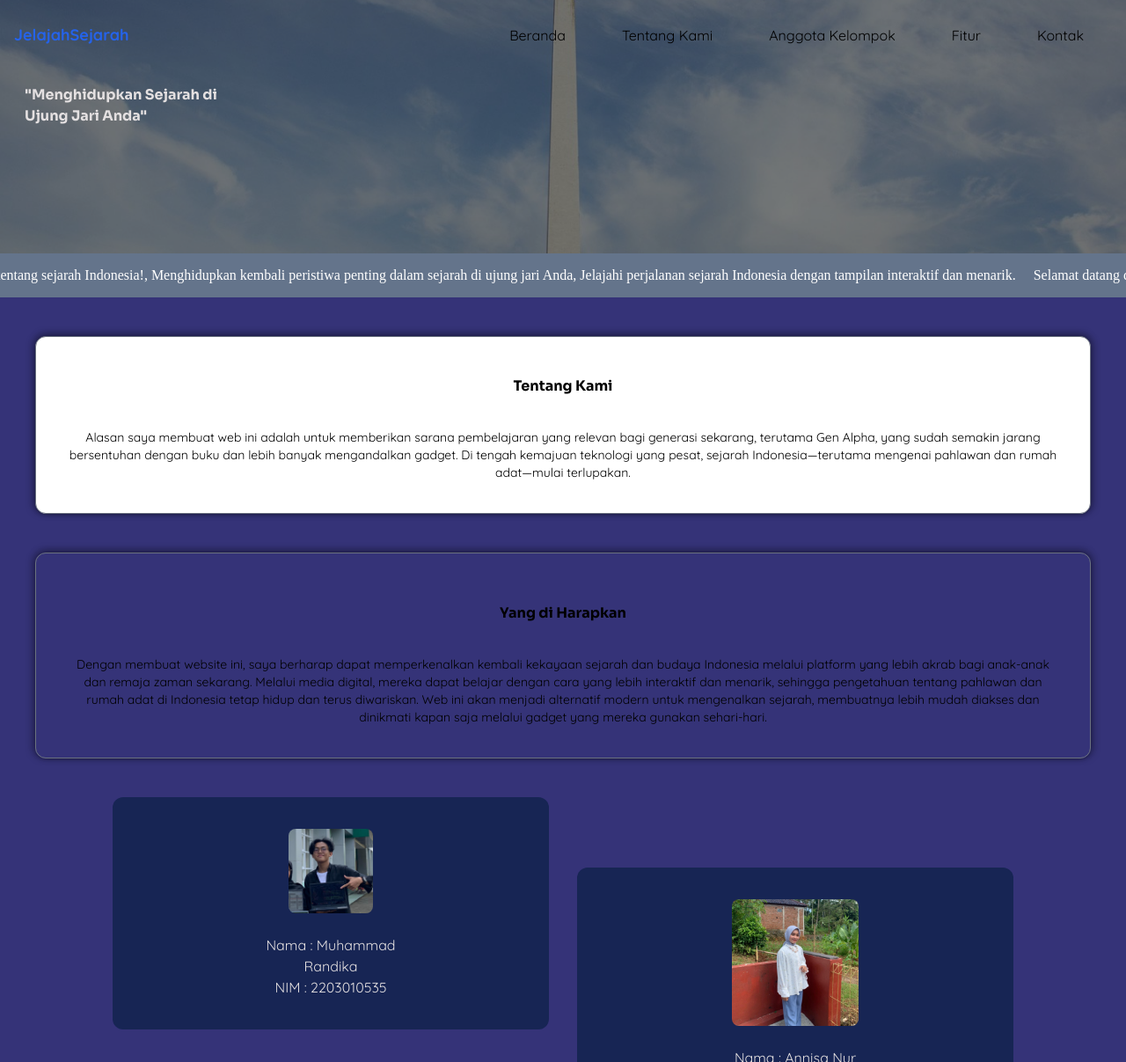
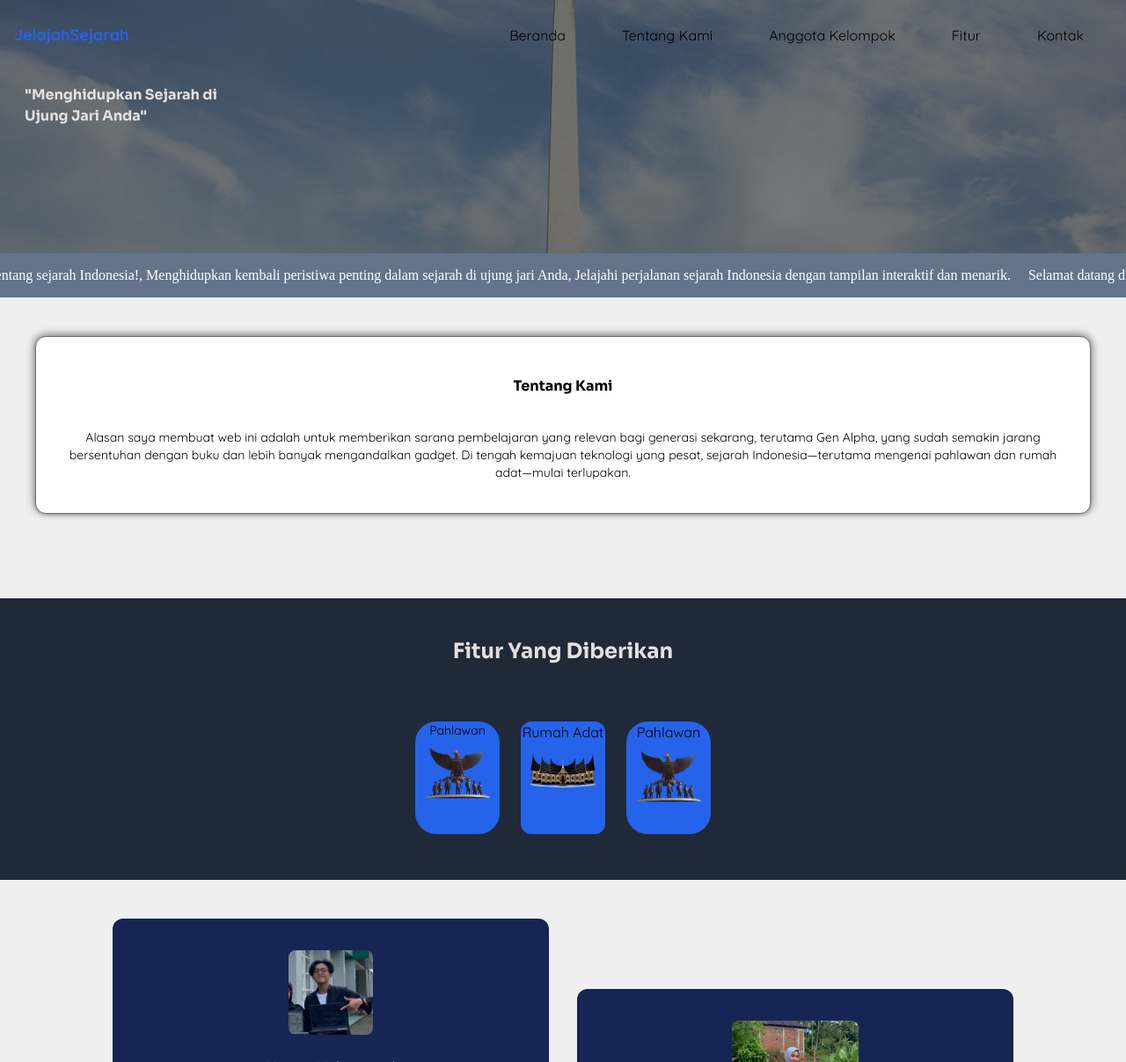
Before and after one commit to randikasptra/web_sejarah, a website: page index.html in a window 1280 px wide. Shown: the top 1207 px of the page at 88% size. Drawn offline with Linux system fonts and the light colour scheme; a web font is replaced by a local one.

Commit message:
Menambahkan logo

```diff
--- a/index.html
+++ b/index.html
@@ -91,6 +91,8 @@
     <h1 class="relative z-10 font-sora text-putih-0 text-md font-bold mt-24 ml-7">"Menghidupkan Sejarah di <br>
       Ujung Jari Anda"</h1>
   </div>
+
+
   <div class="bg-slate-500 overflow-hidden">
     <div class="marquee-container">
       <div class="marquee py-2">
@@ -116,6 +118,7 @@
 
 
   <!-- Awal tentang kami -->
+  <div class="">
     <div class="mt-11 text-center mx-10 border border-gray-500 p-9 rounded-xl bg-white"
       style="box-shadow: 0px 1px 3px rgba(0, 0, 0, 0.2), 0px -4px 8px rgba(0, 0, 0, 0.2), 4px 0px 8px rgba(0, 0, 0, 0.2), -4px 0px 8px rgba(0, 0, 0, 0.2);">
       <h1 class="font-bold text-md my-2 font-sora">Tentang Kami</h1>
@@ -125,75 +128,91 @@
         tengah kemajuan teknologi yang pesat, sejarah Indonesia—terutama mengenai pahlawan dan rumah adat—mulai
         terlupakan.
     </div>
-  <div class="mt-11 text-center mx-10 border border-gray-500 p-9 rounded-xl"
+    <!-- <div class="mt-11 text-center mx-10 border border-gray-500 p-9 rounded-xl"
       style="box-shadow: 0px 1px 3px rgba(0, 0, 0, 0.2), 0px -4px 8px rgba(0, 0, 0, 0.2), 4px 0px 8px rgba(0, 0, 0, 0.2), -4px 0px 8px rgba(0, 0, 0, 0.2);">
       <h1 class="font-bold text-md my-5 font-sora">Yang di Harapkan</h1>
 
-    <p class="text-sm mt-9"> Dengan membuat website ini, saya berharap dapat memperkenalkan kembali kekayaan sejarah dan
+      <p class="text-sm mt-9"> Dengan membuat website ini, saya berharap dapat memperkenalkan kembali kekayaan sejarah
+        dan
         budaya Indonesia
         melalui platform yang lebih akrab bagi anak-anak dan remaja zaman sekarang. Melalui media digital, mereka dapat
         belajar dengan cara yang lebih interaktif dan menarik, sehingga pengetahuan tentang pahlawan dan rumah adat di
         Indonesia tetap hidup dan terus diwariskan. Web ini akan menjadi alternatif modern untuk mengenalkan sejarah,
         membuatnya lebih mudah diakses dan dinikmati kapan saja melalui gadget yang mereka gunakan sehari-hari.</p>
 
+    </div> -->
   </div>
   <!-- Akhir tentang kami -->
 
+  <!-- fitur awal  -->
+  <div class="h-80 bg-gray-800 justify-center mt-24 text-center pt-11">
+    <h1 class="font-sora text-putih-0 font-bold text-2xl ">Fitur Yang Diberikan</h1>
+    <div class="flex gap-6 justify-center my-16">
+      <div class="text-center bg-blue-600 rounded-3xl h-32 ">
+        <h1 class="text-sm">Pahlawan</h1>
+        <img src="./img/logo pahlawan.png" alt="" class="w-24">
+      </div>
+
+      <div class="text-center bg-blue-600 rounded-xl h-32">
+        <h1>Rumah Adat</h1>
+        <img src="./img/logo rumah adat.png" alt="" class="w-24">
+      </div>
+
+      <div class="text-center bg-blue-600 rounded-3xl h-32">
+        <h1>Pahlawan</h1>
+        <img src="./img/logo pahlawan.png" alt="" class="w-24">
+      </div>
+    </div>
+
+  </div>
 
 
 
-
+  <!-- <div class=""> -->
   <div class="flex justify-center mt-11">
     <div class="box-border px-2 w-full max-w-xs md:max-w-md lg:max-w-lg">
-      <!-- Box 1 -->
       <div class="bg-blue-950 w-full text-center py-9 rounded-xl ">
         <img src="./img/randi.jpg" alt="" class="w-24 mx-auto rounded-lg">
         <div class="text-putih-0 mt-6">
-          <h1>Nama  : Muhammad <br> Randika</h1>
-          <h1>NIM   : 2203010535</h1>
+          <h1>Nama : Muhammad <br> Randika</h1>
+          <h1>NIM : 2203010535</h1>
         </div>
       </div>
 
-      <!-- Box 2 -->
       <div class="bg-blue-950 w-full text-center py-9 rounded-xl mt-20">
         <img src="./img/rizki.jpg" alt="" class="w-36 mx-auto rounded-lg">
         <div class="text-putih-0 mt-6">
-          <h1>Nama  : Rizki Rinaldi</h1>
-          <h1>NIM   : 2203010272</h1>
+          <h1>Nama : Rizki Rinaldi</h1>
+          <h1>NIM : 2203010272</h1>
         </div>
       </div>
       <div class="bg-blue-950 w-full text-center py-9 rounded-xl mt-20">
         <img src="./img/Alfiyan.jpg" alt="" class="w-36 mx-auto rounded-lg">
         <div class="text-putih-0 mt-6">
-          <h1>Nama  : Alfian Nugroho</h1>
-          <h1>NIM   : 2203010167</h1>
+          <h1>Nama : Alfian Nugroho</h1>
+          <h1>NIM : 2203010167</h1>
         </div>
       </div>
     </div>
 
-    <!-- Batas -->
     <div class="box-border px-2 w-full max-w-xs md:max-w-md lg:max-w-lg ml-4">
-      <!-- Box 3 -->
       <div class="bg-blue-950 w-full text-center py-9 rounded-xl mt-20">
         <img src="./img/Annisa.jpg" alt="" class="w-36 mx-auto rounded-lg">
         <div class="text-putih-0 mt-6">
-          <h1>Nama  : Annisa Nur <br> Rohmah</h1>
-          <h1>NIM   : 2203010325</h1>
+          <h1>Nama : Annisa Nur <br> Rohmah</h1>
+          <h1>NIM : 2203010325</h1>
         </div>
       </div>
 
-      <!-- Box 4 -->
       <div class="bg-blue-950 w-full text-center py-9 rounded-xl mt-20">
         <img src="./img/Alawi.jpg" alt="" class="w-36 mx-auto rounded-lg">
         <div class="text-putih-0 mt-6">
-          <h1>Nama  : Alawi</h1>
-          <h1>NIM   : 2203010535</h1>
+          <h1>Nama : Alawi</h1>
+          <h1>NIM : 2203010535</h1>
         </div>
       </div>
     </div>
   </div>
-
-
 
 
 
--- a/src/input.css
+++ b/src/input.css
@@ -10,7 +10,7 @@
 @layer base {
   html {
     font-family: 'Quicksand', sans-serif;
-    background: #353378;
+    background: #efefef;
   }
 }
 
```
Also changed, not shown: img/logo pahlawan.png (added), img/logo rumah adat.png (added), src/output.css. Lines whose indentation alone changed are shown as unchanged.
